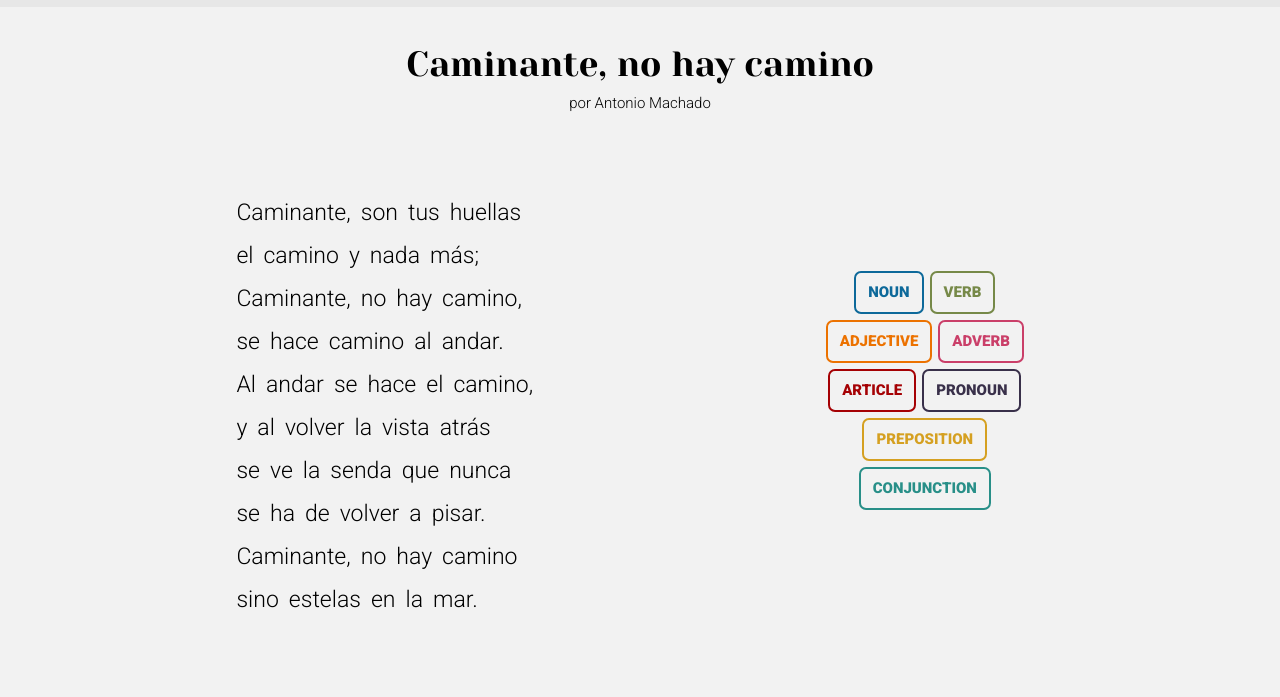
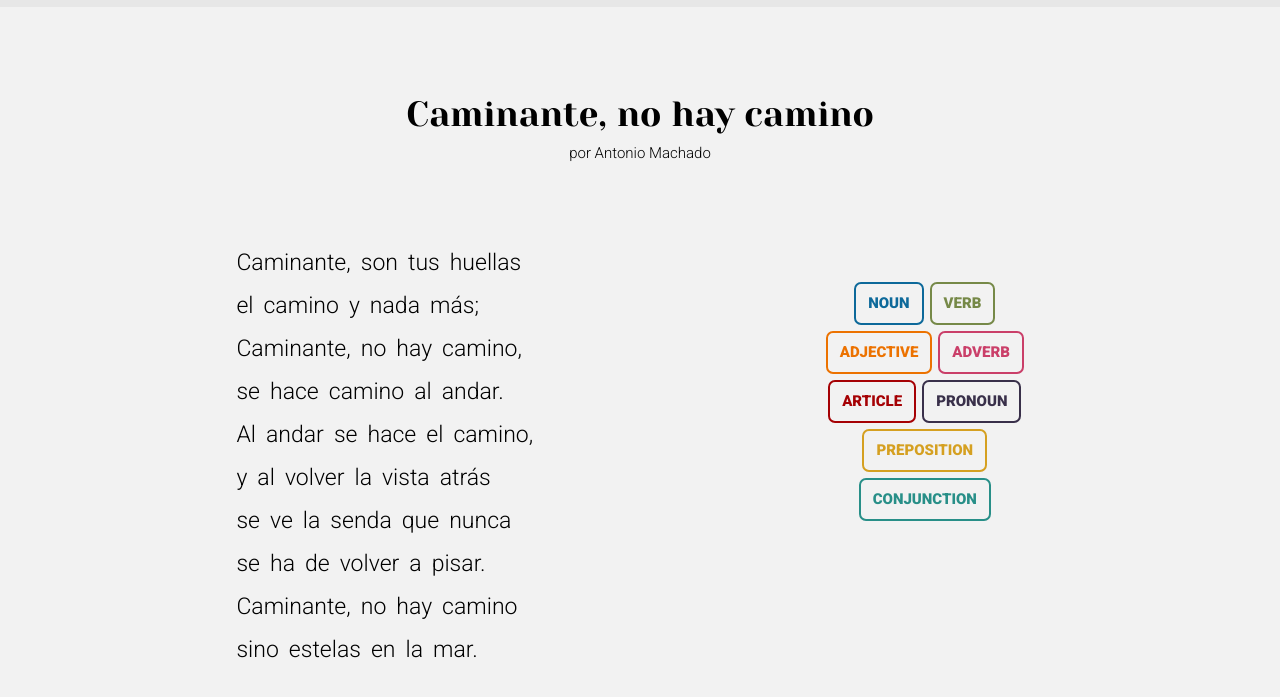
Before and after one commit to juliakahn1/javascriptspanish, a website built with webpack: page index.html in a window 1280 px wide. Shown: the part 61-758 px from the top of the page. Built offline with nearby package versions, Linux system fonts and the light colour scheme.

Commit message:
Format POS list and poem metadata

```diff
--- a/src/index.scss
+++ b/src/index.scss
@@ -146,7 +146,7 @@ header {
 	h2 {
 		font-size: 35px;
 		font-weight: 400;
-		margin-top: 40;
+		margin-top: 7%;
 		margin-bottom: 14px;
 		font-family: 'Yeseva One', cursive;
 	}
@@ -258,7 +258,7 @@ header {
 		z-index: 1;
 		display: flex;
 		margin-left: 63%;
-		margin-top: 6%;
+		margin-top: 3%;
 		flex-direction: column;
 		align-items: flex-start;
 
```
Also changed, not shown: dist/main.css.
